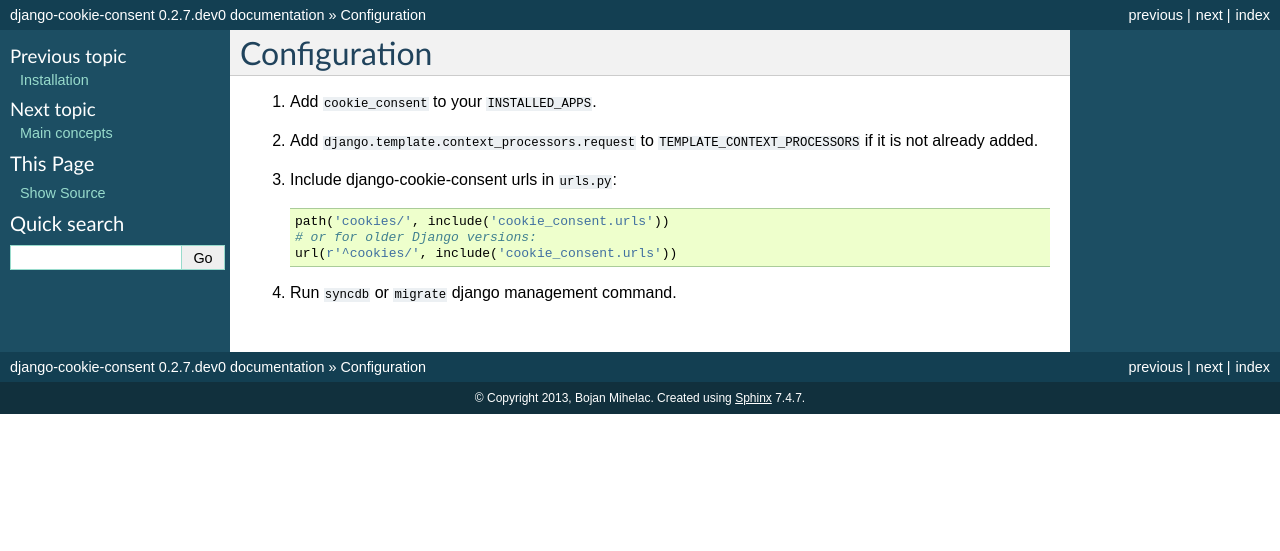
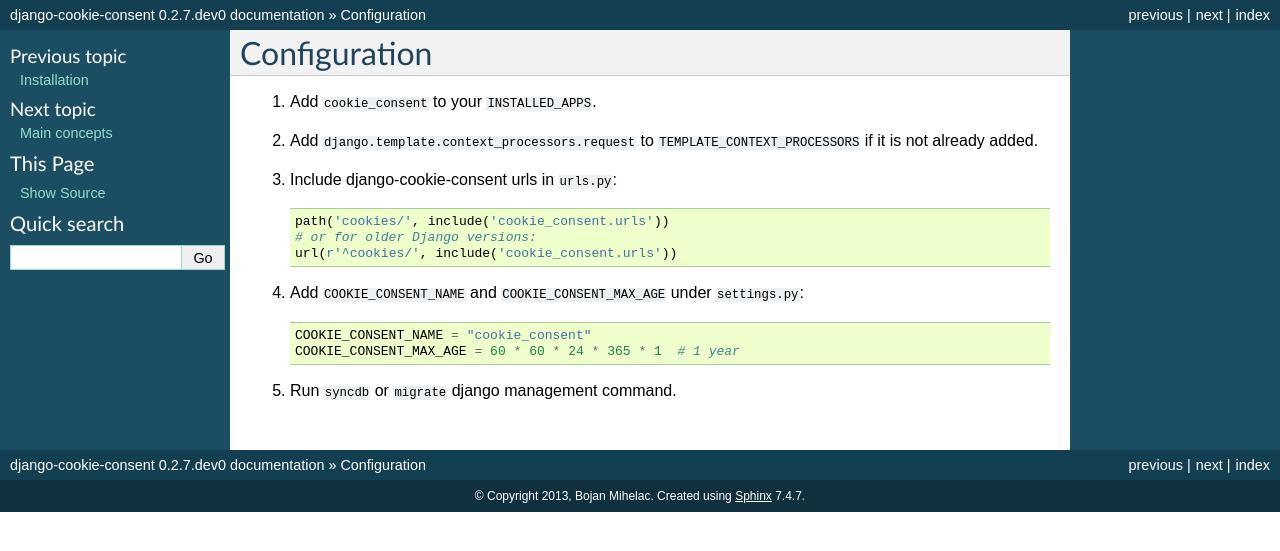
Before and after one commit to jazzband/django-cookie-consent, a Sphinx documentation site: the page built from docs/configuration.rst, in a window 1280 px wide. Shown: the top 551 px of the page. Built offline with Sphinx 7.4.7, drawn with Linux system fonts in a browser that asks for light colours; the version number is read from the project's files by our own code.

Commit message:
Update readme to add missing conf params in settings.py

```diff
--- a/docs/configuration.rst
+++ b/docs/configuration.rst
@@ -13,4 +13,10 @@
     # or for older Django versions:
     url(r'^cookies/', include('cookie_consent.urls'))
 
-4. Run ``syncdb`` or ``migrate`` django management command.
+4. Add ``COOKIE_CONSENT_NAME`` and ``COOKIE_CONSENT_MAX_AGE`` under ``settings.py``::
+
+    COOKIE_CONSENT_NAME = "cookie_consent"
+    COOKIE_CONSENT_MAX_AGE = 60 * 60 * 24 * 365 * 1  # 1 year
+
+
+5. Run ``syncdb`` or ``migrate`` django management command.
```
